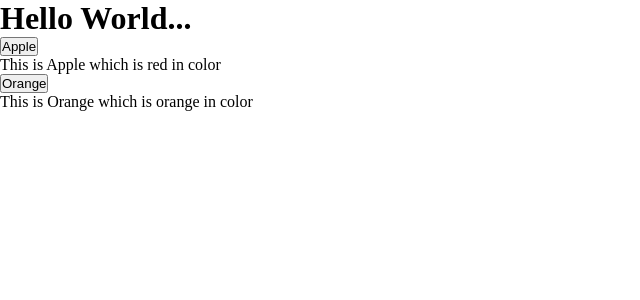
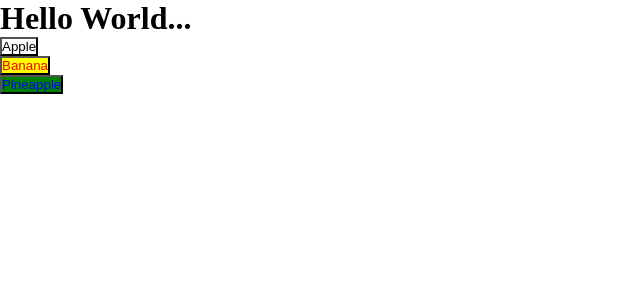
Before and after one commit to Talibiq123/ReactJS-Final, a React (Create React App) app: page / in a window 1280 px wide. Shown: the top 300 px of the page, without its empty margins (0-640 px from the left). Built offline with nearby package versions, Linux system fonts and the light colour scheme.

Commit message:
helloworld

```diff
--- a/src/App.js
+++ b/src/App.js
@@ -2,11 +2,13 @@
 import Button from './Components/Button';
 
 function App() {
+  // let arr = ["Apple", "white", "black"];
     return (
         <div>
           <h1>Hello World...</h1>
-          <Button text="Apple" color="red"></Button>
-          <Button text="Orange" color="orange"></Button>
+          <Button fruits={["Apple", "white", "black"]}></Button>
+          <Button fruits={['Banana', 'yellow', 'red']}></Button>
+          <Button fruits={['Pineapple', 'green', 'blue']}></Button>
         </div>
     )
 }
--- a/src/Components/Button.js
+++ b/src/Components/Button.js
@@ -1,10 +1,10 @@
 import React from "react";
 
-function Button(props) {
+function Button({fruits}) {
     return (
         <div>
-          <button>{props.text}</button>
-          <p>This is {props.text} which is {props.color} in color</p>
+          <button style={{backgroundColor: fruits[1], color: fruits[2]}}>{fruits[0]}</button>
+          {/*<p>This is {text} which is {color} in color</p>*/}
         </div>
     );
 }
```
